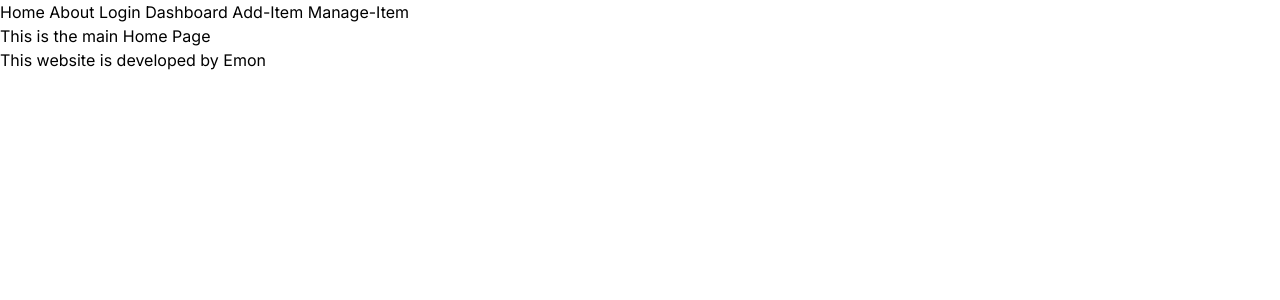
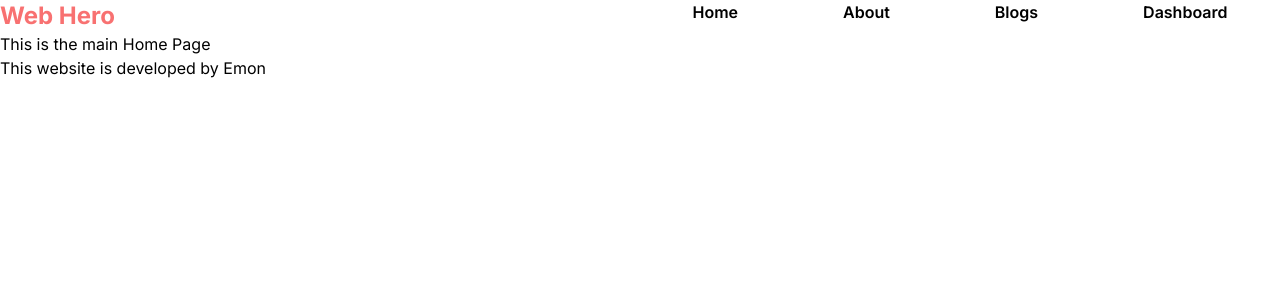
Before and after one commit to emon3455/M13-Module-83-NEXTjs, a Next.js app: page / in a window 1280 px wide. Shown: the top 300 px of the page. Built offline with nearby package versions, Linux system fonts and the light colour scheme.

Commit message:
side nav for dashboard done

```diff
--- a/src/app/(main-layout)/layout.js
+++ b/src/app/(main-layout)/layout.js
@@ -1,17 +1,11 @@
+import Navbar from '@/components/Navbar';
 import React from 'react';
 
 const layout = ({ children }) => {
     return (
         <div>
 
-            <nav>
-                <a href="/">Home </a>
-                <a href="/about"> About </a>
-                <a href="/login"> Login </a>
-                <a href="/dashboard"> Dashboard </a>
-                <a href="/dashboard/addItem"> Add-Item </a>
-                <a href="/dashboard/manageItem"> Manage-Item </a>
-            </nav>
+            <Navbar></Navbar>
 
             {children}
 
--- a/src/app/dashboard/layout.js
+++ b/src/app/dashboard/layout.js
@@ -1,3 +1,4 @@
+import SideNav from '@/components/SideNav';
 import React from 'react';
 
 export const metadata = {
@@ -5,13 +6,17 @@ export const metadata = {
     description: 'First NextJS APP',
 }
 
-const DashboardLayout = ({children}) => {
+const DashboardLayout = ({ children }) => {
     return (
-        <div>
-            <div className="">
-                This is Dashboard side Layout
+        <div className='flex'>
+
+            <div className="w-1/5">
+                <SideNav></SideNav>
             </div>
-            {children}
+
+            <div className="w-4/5">
+                {children}
+            </div>
 
         </div>
     );
--- /dev/null
+++ b/src/components/Navbar.jsx
@@ -0,0 +1,38 @@
+import Link from 'next/link';
+import React from 'react';
+
+const navigationLink = [
+    {
+        path: "/",
+        title: "Home"
+    },
+    {
+        path: "/about",
+        title: "About"
+    },
+    {
+        path: "/blogs",
+        title: "Blogs"
+    },
+    {
+        path: "/dashboard",
+        title: "Dashboard"
+    },
+
+]
+
+const Navbar = () => {
+    return (
+        <nav className='flex justify-center flex-col md:flex-row md:justify-between  container mx-auto'>
+            <h1 className='md:w-2/4 text-center md:text-left text-2xl font-bold text-red-400'>Web Hero</h1>
+
+            <ul className='flex md:w-2/4 justify-around font-semibold'>
+                {
+                    navigationLink.map(({path,title},indx)=><Link key={indx} href={path}>{title}</Link>)
+                }
+            </ul>
+        </nav>
+    );
+};
+
+export default Navbar;
--- /dev/null
+++ b/src/components/SideNav.jsx
@@ -0,0 +1,34 @@
+import Link from 'next/link';
+import React from 'react';
+
+const sideNavLink = [
+
+    {
+        path: "/dashboard/addItem",
+        title: "add Item"
+    },
+    {
+        path: "/dashboard/manageItem",
+        title: "Manage Item"
+    },
+    {
+        path: "/",
+        title: "Home"
+    },
+
+]
+
+const SideNav = () => {
+    return (
+        <aside className='p-4'>
+            <h3 className='text-2xl font-bold mb-10'>Web-Hero</h3>
+            <ul className='flex flex-col font-semibold space-y-5'>
+                {
+                    sideNavLink.map(({path,title},indx)=><Link href={path} key={indx}>{title}</Link>)
+                }
+            </ul>
+        </aside>
+    );
+};
+
+export default SideNav;
```
